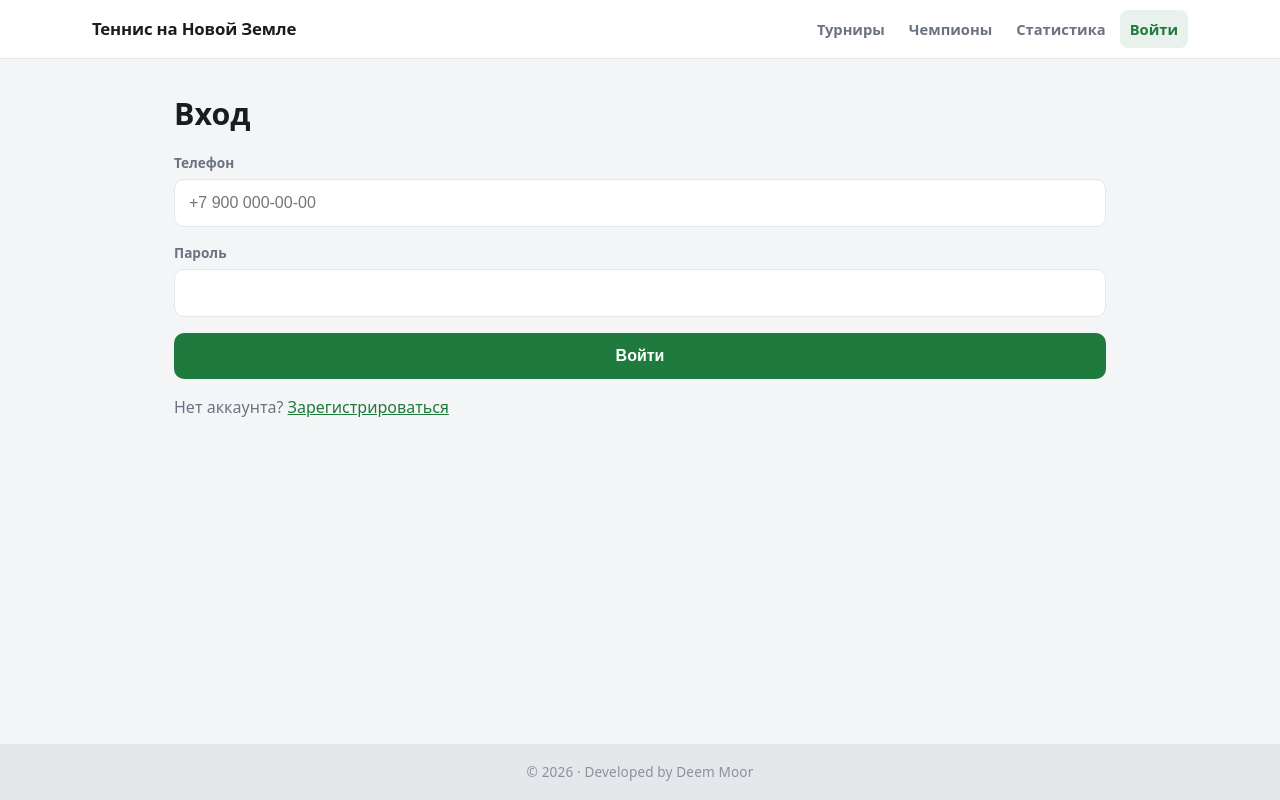
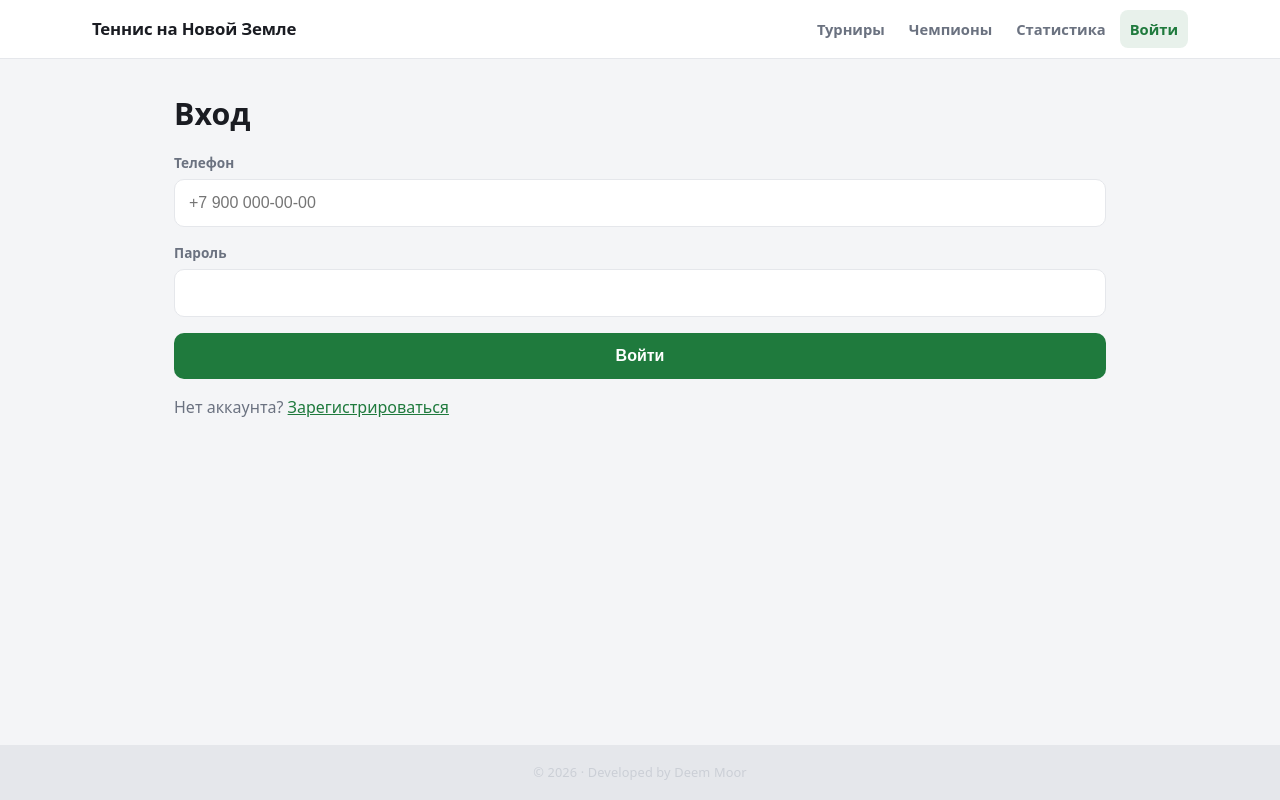
Before and after one commit to DeemMoor/tnz, a React (Vite) app in the folder frontend/: page /login in a window 1280 px wide. Built offline with nearby package versions, Linux system fonts and the light colour scheme; no server answers.

Commit message:
Футер: надпись почти незаметная (светлее)

```diff
--- a/frontend/src/App.css
+++ b/frontend/src/App.css
@@ -16,10 +16,10 @@
 /* --- Подвал --- */
 .app-footer {
   background: #e5e7eb;
-  color: #8b929c;
+  color: #cbcfd6; /* почти сливается с фоном — еле заметно */
   text-align: center;
   padding: 18px 16px;
-  font-size: 0.85rem;
+  font-size: 0.8rem;
   letter-spacing: 0.01em;
 }
 
```
